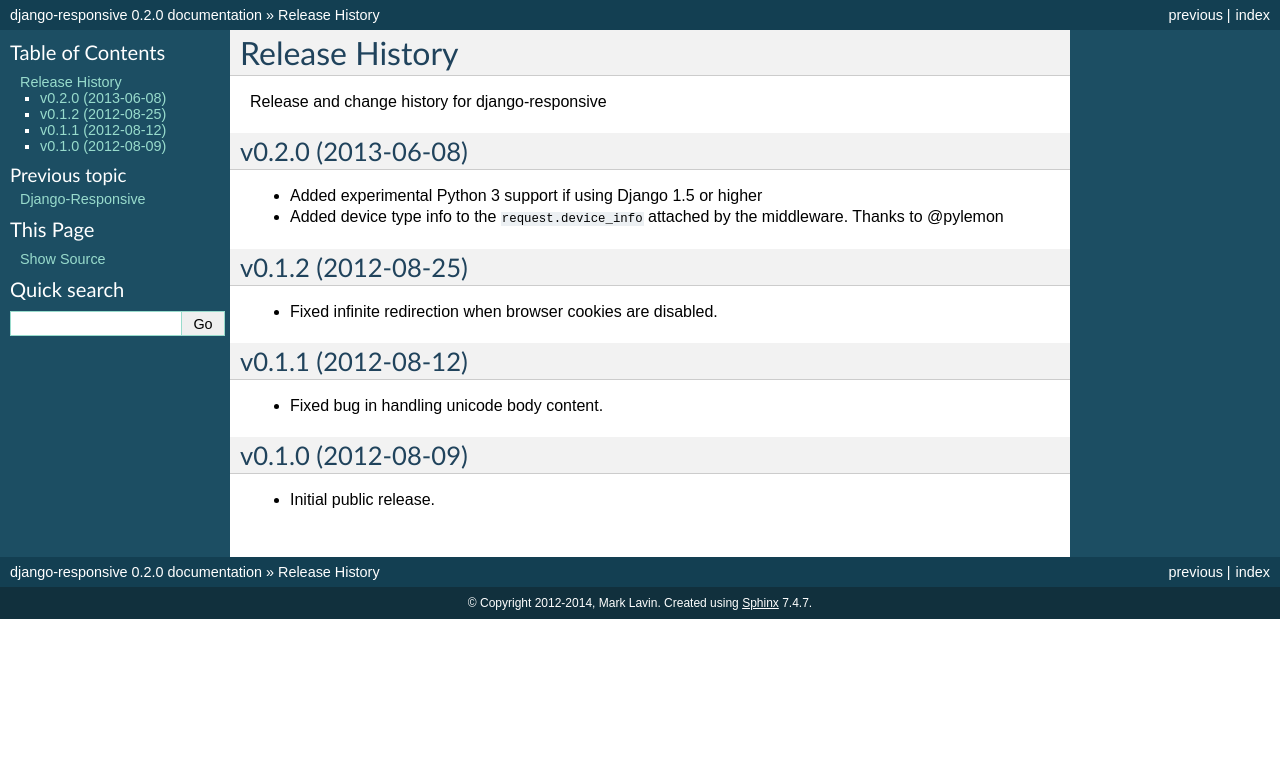
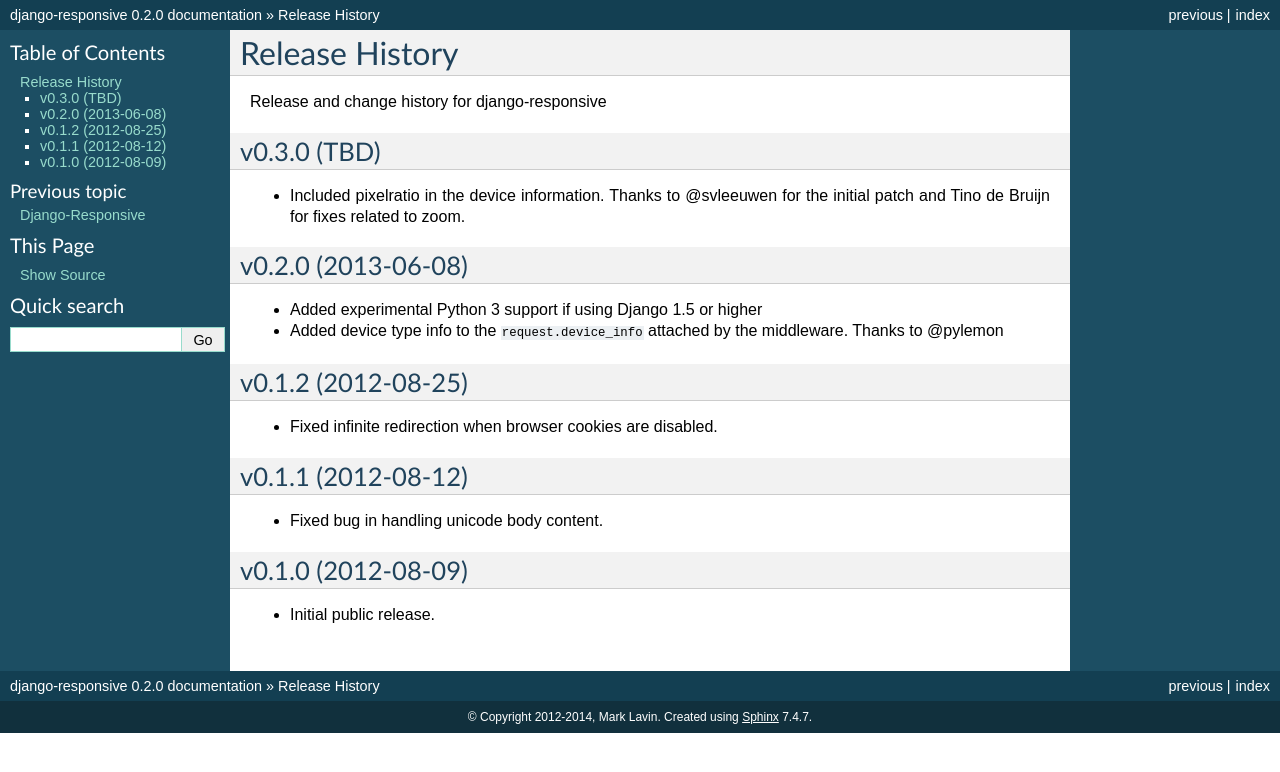
Before and after one commit to mlavin/django-responsive, a Sphinx documentation site: the page built from docs/releases.rst, in a window 1280 px wide. Shown: the top 772 px of the page. Built offline with Sphinx 7.4.7, drawn with Linux system fonts in a browser that asks for light colours.

Commit message:
Update release notes and AUTHORS with recent contributors.

```diff
--- a/docs/releases.rst
+++ b/docs/releases.rst
@@ -2,6 +2,12 @@
 ====================================
 
 Release and change history for django-responsive
+
+
+v0.3.0 (TBD)
+------------------------------------
+
+- Included pixelratio in the device information. Thanks to @svleeuwen for the initial patch and Tino de Bruijn for fixes related to zoom.
 
 
 v0.2.0 (2013-06-08)
```
Also changed, not shown: 1 other file.
